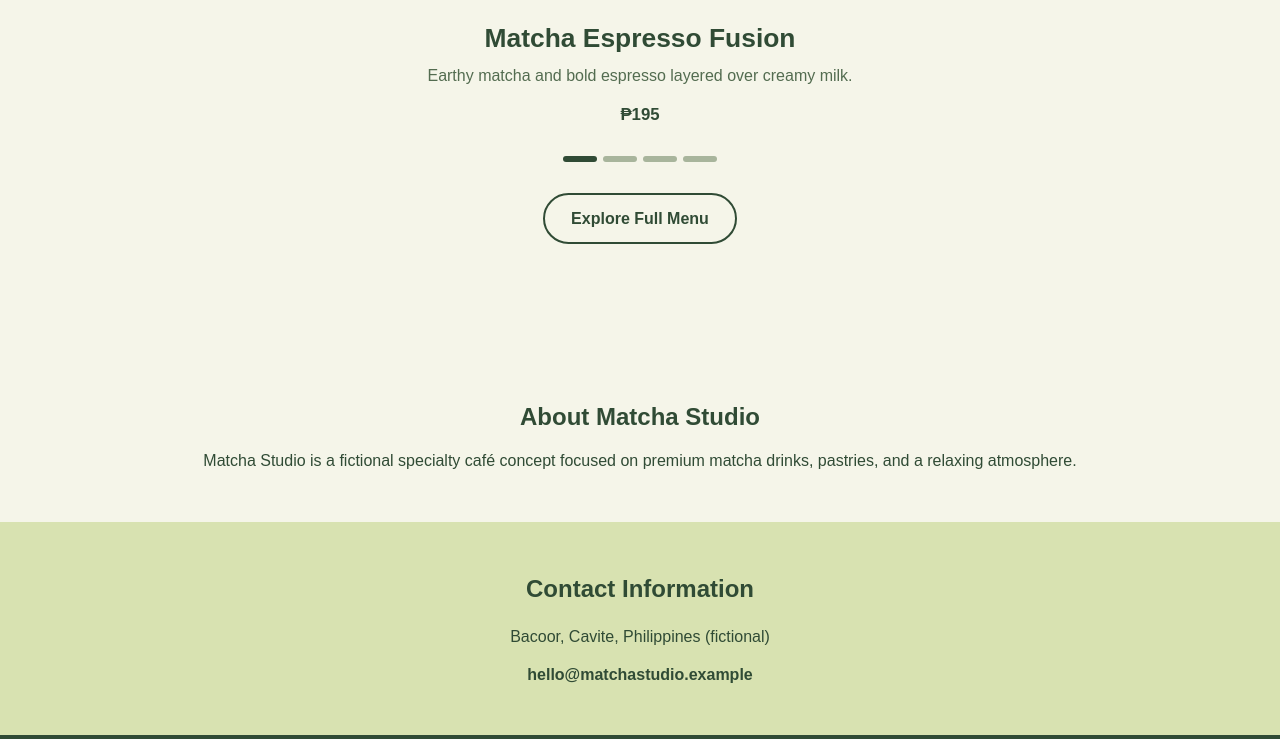
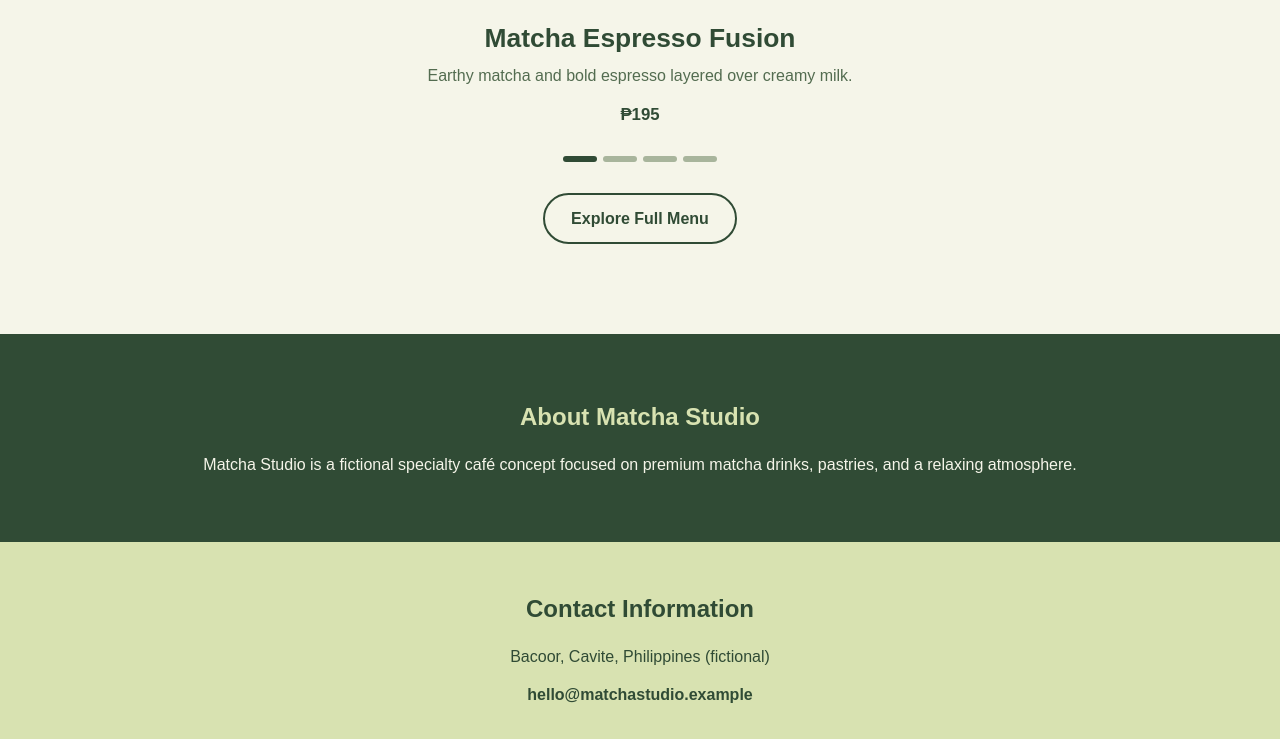
Before and after one commit to Xedri/Matcha-Studio, a plain HTML site: page index.html in a window 1280 px wide. Shown: the part 1261-2000 px from the top of the page. Drawn offline with Linux system fonts and the light colour scheme.

Commit message:
Update matchashop.css

```diff
--- a/matchashop.css
+++ b/matchashop.css
@@ -468,13 +468,14 @@ dialog.checkout-modal::backdrop {
 /* About and Footer */
 .about-section {
     text-align: center;
-    padding: 3rem 8%;
-    background-color: var(--color-background);
-    margin-top: 1rem;
+    padding: 4rem 8%;
+    background-color: #304B35;
+    color: #F5F5E9;
 }
 
 .about-section h2 {
-    margin-bottom: 0.75rem;
+    color: #D8E2B1;
+    margin-bottom: 1rem;
 }
 
 footer {
```
